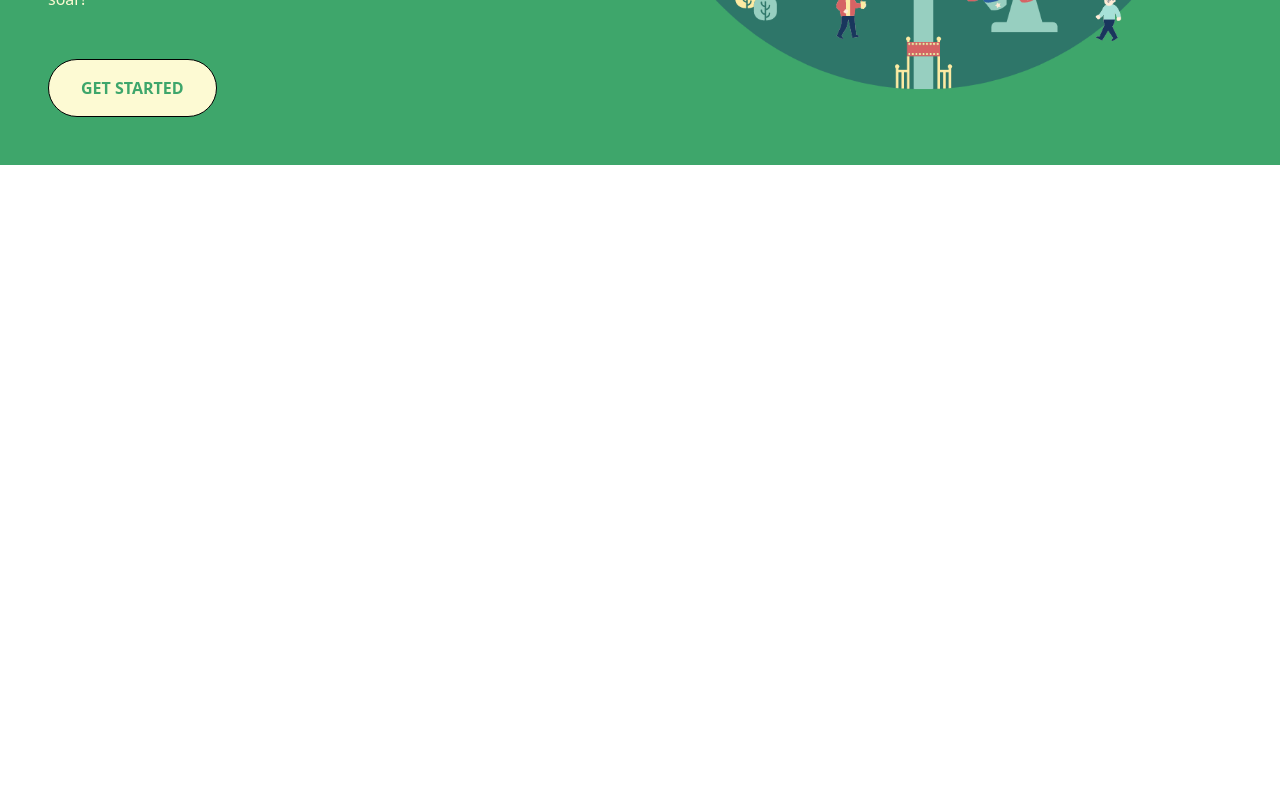
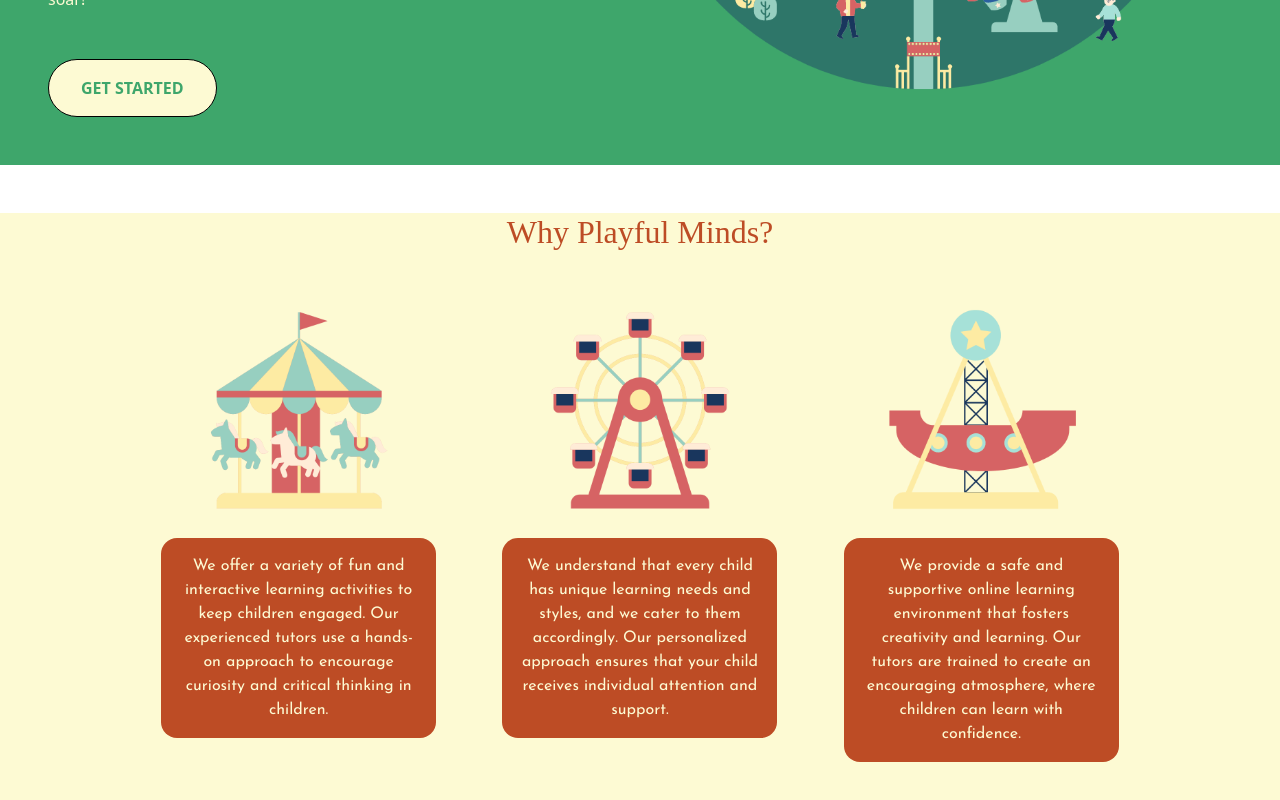
Before and after one commit to doganeraylin/online-tutors-frontend, a Next.js app: page / in a window 1280 px wide. Shown: the part 784-1584 px from the top of the page. Before the commit the page ends 949 px from the top, so only its background shows below. Built offline with nearby package versions, Linux system fonts and the light colour scheme; a web font is replaced by a local one.

Commit message:
added why playful section

```diff
--- a/src/pages/index.tsx
+++ b/src/pages/index.tsx
@@ -124,15 +124,15 @@ gsap.registerPlugin(ScrollTrigger);
 
  import Header from '../../components/Header/Header'
  import Hero from "../../components/Hero/Hero"
-//  import WhyPlayfulMinds from "../../components/WhyPlayfulMinds/WhyPlayfulMinds"
+ import WhyPlayfulMinds from "../../components/WhyPlayfulMinds/WhyPlayfulMinds"
 //  import HowItWorks from "../../components/HowItWorks/HowItWorks"
 export default function example () {
   return (
     <>
     <Header />
     <Hero />
-    {/* <WhyPlayfulMinds />
-    <HowItWorks /> */}
+    <WhyPlayfulMinds />
+    {/* <HowItWorks /> */}
     </>
 
   )
```
